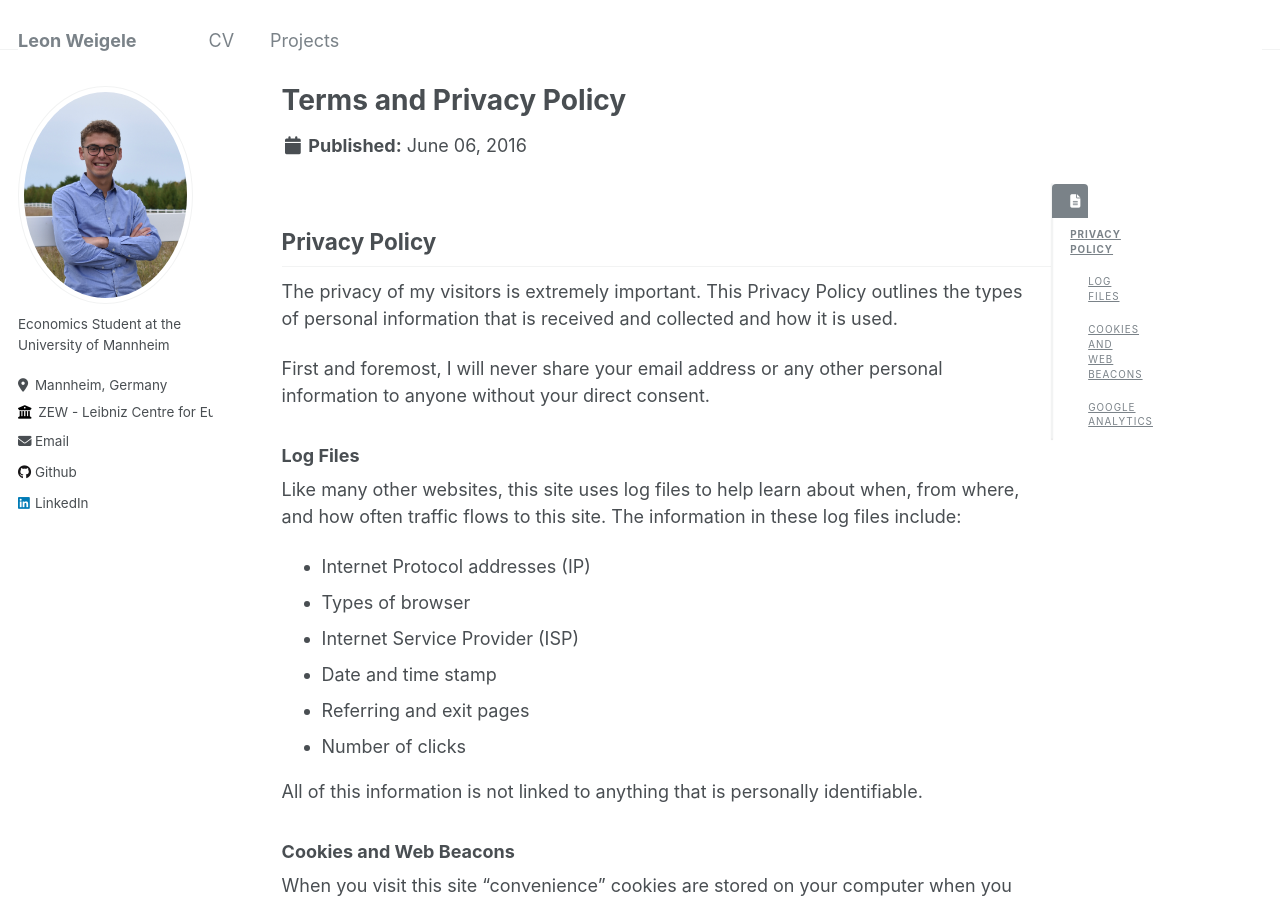
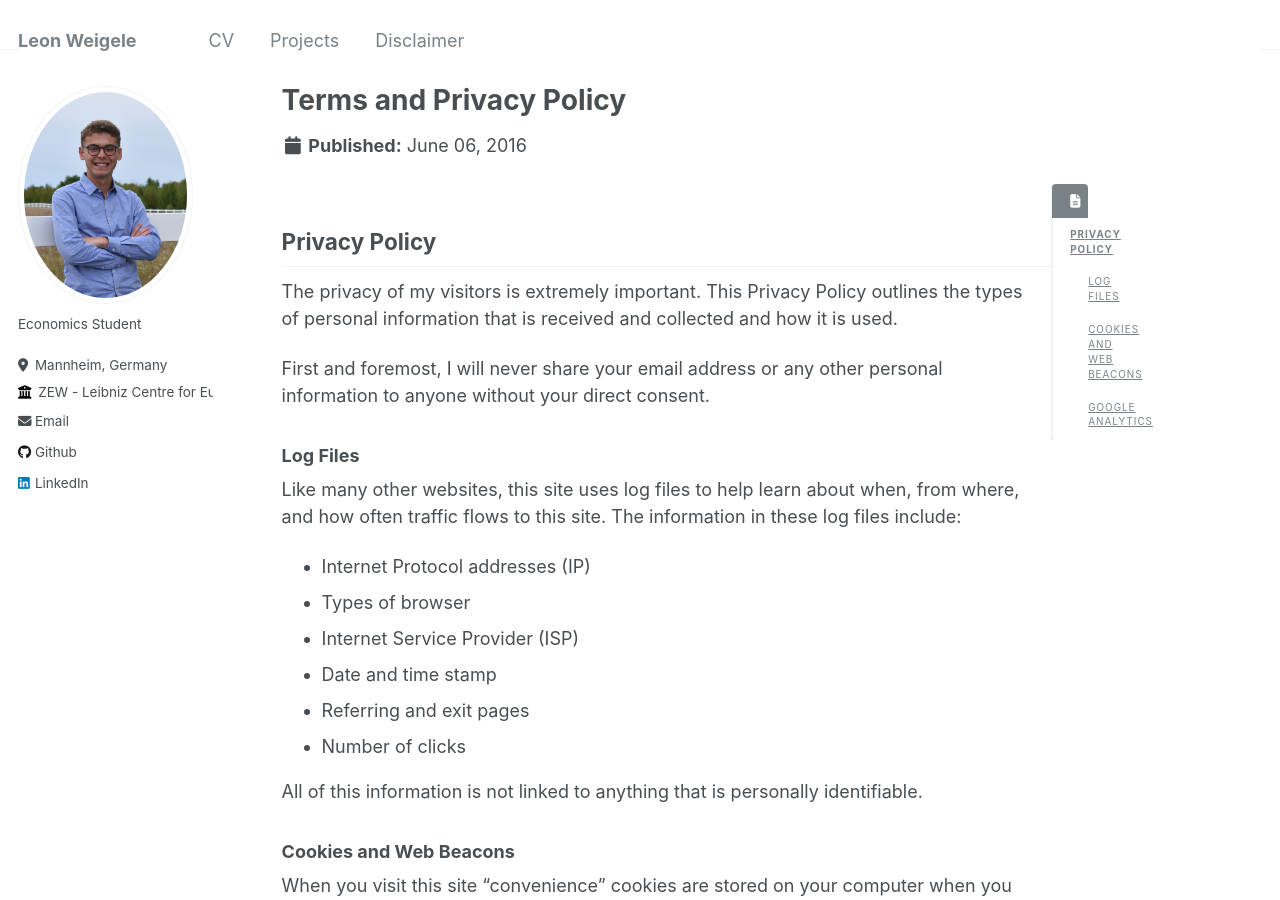
Before and after one commit to leonhamburg/leonweigele.github.io, a Jekyll site: the page built from _pages/terms.md, in a window 1280 px wide and 900 px high. Built offline with Jekyll 4.4.1, drawn with Linux system fonts in a browser that asks for light colours.

Commit message:
small changes

```diff
--- a/_config.yml
+++ b/_config.yml
@@ -24,7 +24,8 @@ author:
   avatar           : "leon-weigele.jpg"
   name             : # "Your Sidebar Name"
   pronouns         : # example: "she/her"
-  bio              : "Economics Student at the University of Mannheim"
+  bio              : "Economics Student"
+  university       : "University of Mannheim"
   location         : "Mannheim, Germany"
   employer         : "ZEW - Leibniz Centre for European Economic Research"
   uri              : # URL
--- a/_data/navigation.yml
+++ b/_data/navigation.yml
@@ -6,11 +6,14 @@ main:
   - title: "Projects"
     url: /projects
 
+  - title: "Disclaimer"
+    url: /terms
+
     # - title: "Stock-Analysis"
-    #   url: /stock-analysis
+    #   url: /stock-analysis/
 
   # - title: "Portfolio"
-  #   url: /portfolio
+  #   url: /portfolio/
 
   # - title: "Disclaimer"
   #   url: /disclaimer
--- a/_pages/terms.md
+++ b/_pages/terms.md
@@ -1,5 +1,5 @@
 ---
-permalink: /terms/
+permalink: /terms
 title: "Terms and Privacy Policy"
 modified: 2016-06-06
 ---
```
Also changed, not shown: _pages/cv.md (+1 -1 lines).
